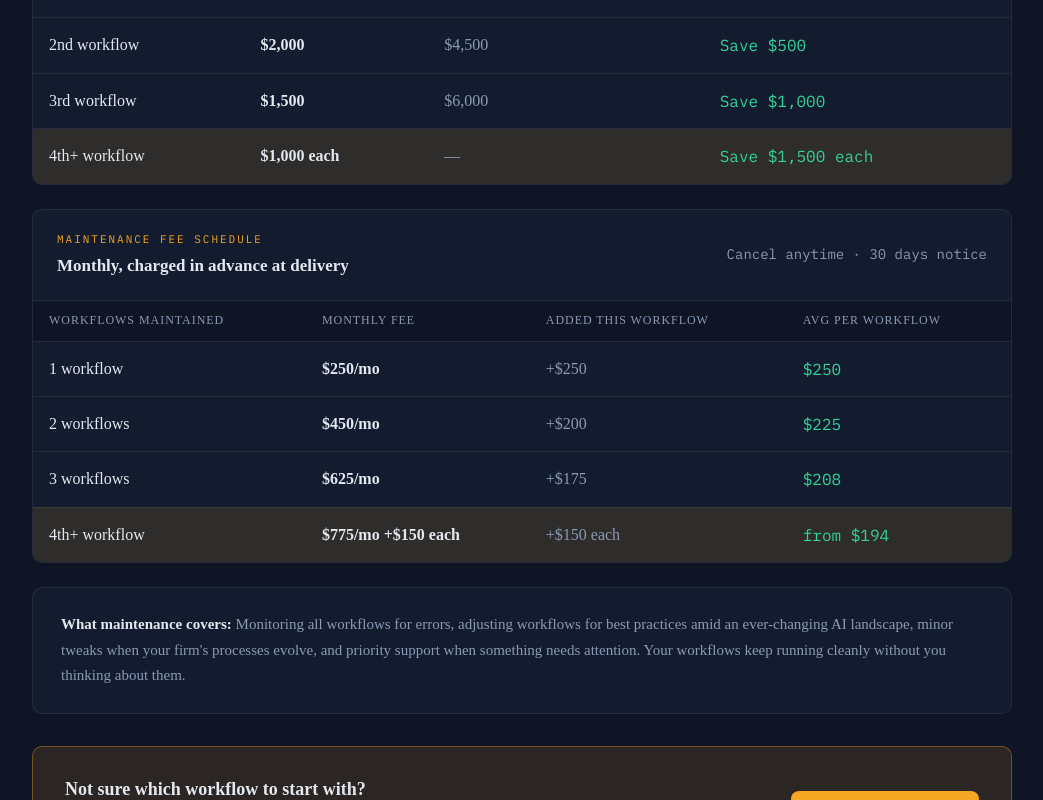
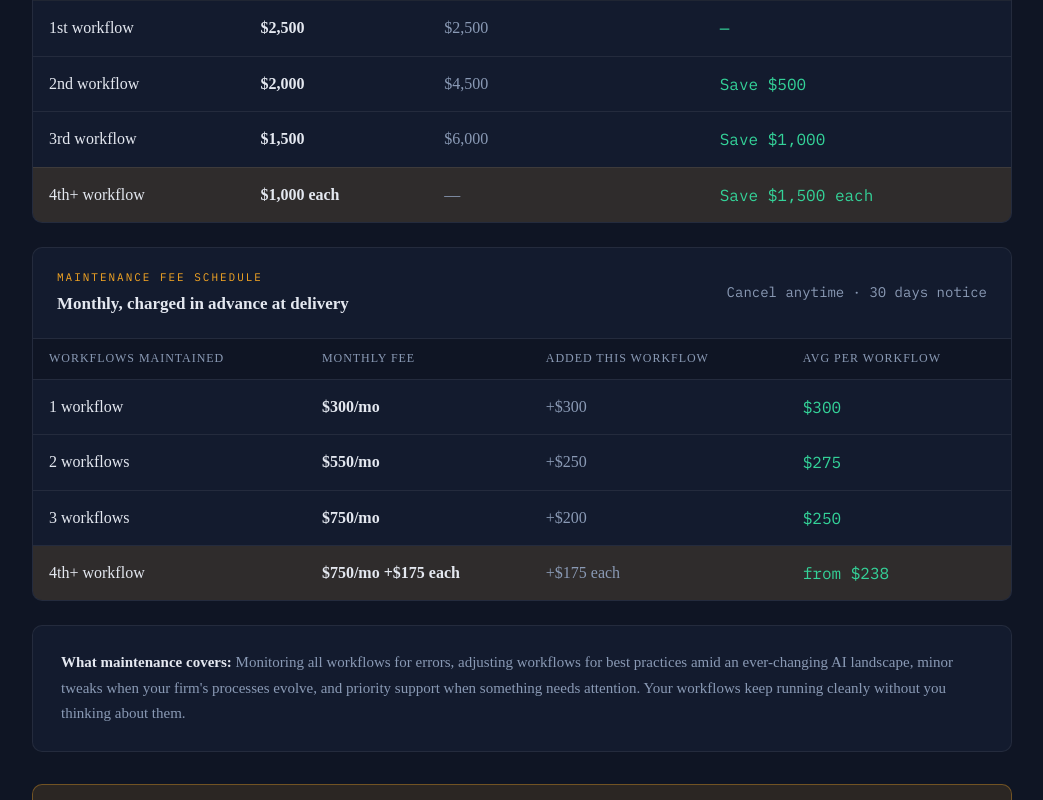
Before and after one commit to cronere/Cronere, a Next.js app: page / in a window 1280 px wide. Shown: the part 3857-4657 px from the top of the page, without its empty margins (118-1161 px from the left). Built offline with nearby package versions, Linux system fonts and the light colour scheme.

Commit message:
Update page.js

```diff
--- a/app/page.js
+++ b/app/page.js
@@ -1,7 +1,7 @@
 'use client'
 import { useState } from 'react'
 
-const CALENDLY = 'https://calendly.com/jacobmerkley'
+const CALENDLY = 'https://calendly.com/jacob-merkley'
 const LINKEDIN = 'https://www.linkedin.com/in/jacobmerkley/'
 
 const LogoMark = ({ size = 32 }) => (
@@ -646,6 +646,7 @@ export default function Home() {
           <div className="section-header">
             <h2 className="section-title">Simple, transparent pricing.<br />The more you build, the better the value.</h2>
             <p className="section-sub">Per-workflow pricing with no long-term contracts. 50% upfront to begin, 50% plus first month maintenance at delivery.</p>
+            <p style={{fontSize: '16px', color: 'var(--green)', marginTop: '0.75rem', fontWeight: '500'}}>Most firms recover the cost of their first workflow within 90 days — purely from staff time saved.</p>
           </div>
 
           <div className="pricing-tables">
@@ -706,10 +707,10 @@ export default function Home() {
                 </thead>
                 <tbody>
                   {[
-                    { wf: '1 workflow', monthly: '$250/mo', added: '+$250', avg: '$250', highlight: false },
-                    { wf: '2 workflows', monthly: '$450/mo', added: '+$200', avg: '$225', highlight: false },
-                    { wf: '3 workflows', monthly: '$625/mo', added: '+$175', avg: '$208', highlight: false },
-                    { wf: '4th+ workflow', monthly: '$775/mo +$150 each', added: '+$150 each', avg: 'from $194', highlight: true },
+                    { wf: '1 workflow', monthly: '$300/mo', added: '+$300', avg: '$300', highlight: false },
+                    { wf: '2 workflows', monthly: '$550/mo', added: '+$250', avg: '$275', highlight: false },
+                    { wf: '3 workflows', monthly: '$750/mo', added: '+$200', avg: '$250', highlight: false },
+                    { wf: '4th+ workflow', monthly: '$750/mo +$175 each', added: '+$175 each', avg: 'from $238', highlight: true },
                   ].map(r => (
                     <tr key={r.wf} className={r.highlight ? 'row-highlight' : ''}>
                       <td className="td-main">{r.wf}</td>
```
